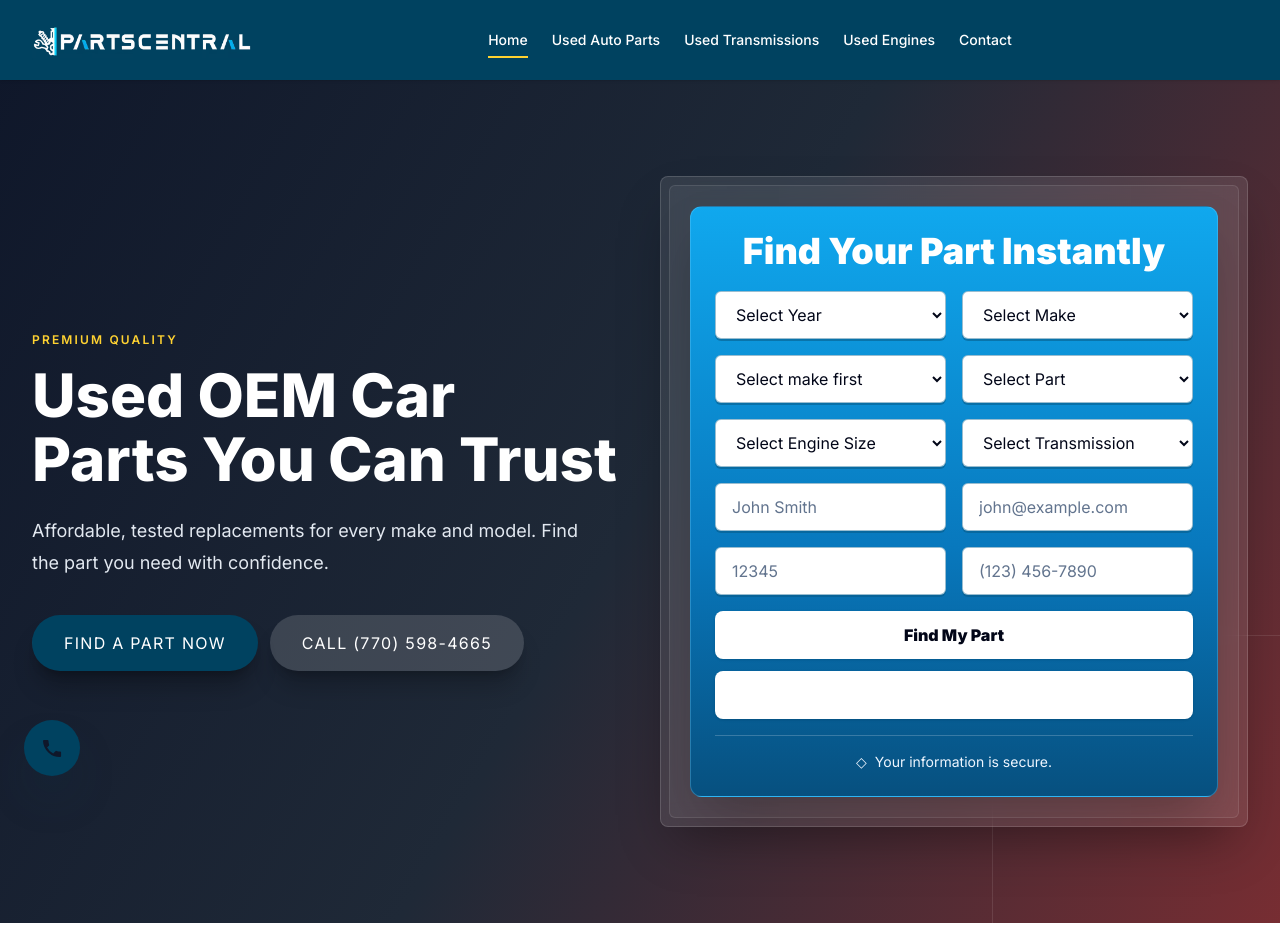
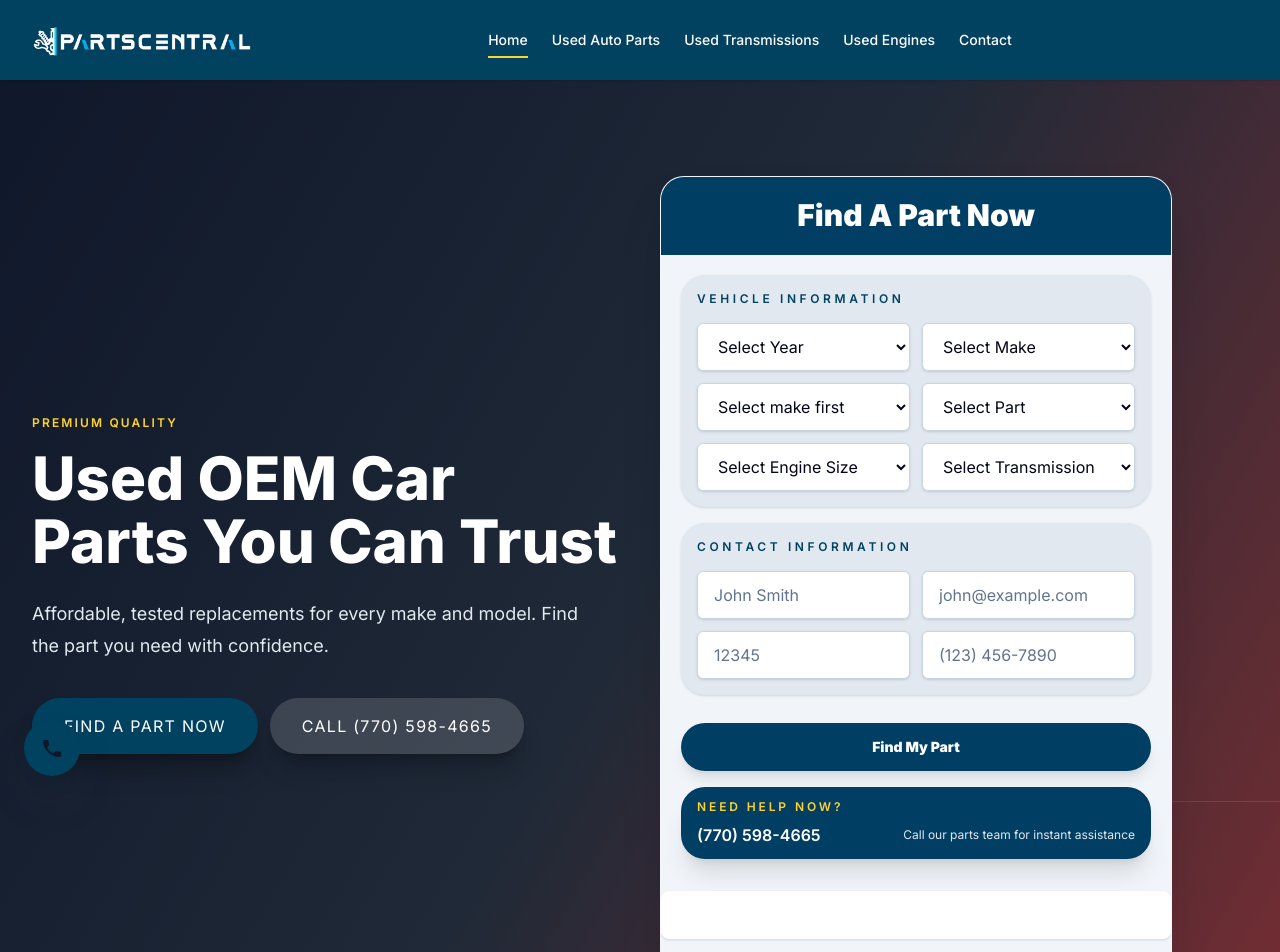
Before and after one commit to rajat290/usedcarparts, a Next.js app: page / in a window 1280 px wide. Shown: the top 952 px of the page. Built offline with nearby package versions, Linux system fonts and the light colour scheme.

Commit message:
feat: Refactor VehicleSelectorForm layout and styles; enhance Hero section integration

```diff
--- a/src/components/forms/VehicleSelectorForm.tsx
+++ b/src/components/forms/VehicleSelectorForm.tsx
@@ -1,5 +1,6 @@
 "use client";
 
+import { Phone } from "lucide-react";
 import { useState } from "react";
 
 type SubmitStatus = "idle" | "sending" | "success" | "error";
@@ -120,7 +121,7 @@ function SelectField({
     <label className="block">
       <span className="sr-only">{label}</span>
       <select
-        className="h-12 w-full rounded-md border border-sky-800/40 bg-white px-4 text-base text-slate-950 shadow-[0_2px_0_rgba(7,89,133,0.55)] outline-none transition focus:border-primary focus:ring-2 focus:ring-primary/20"
+        className="h-12 w-full rounded-md border border-slate-300 bg-white px-4 text-base text-slate-950 shadow-sm outline-none transition focus:border-primary focus:ring-2 focus:ring-primary/50"
         name={name}
         onChange={(event) => onChange?.(event.target.value)}
         required
@@ -149,7 +150,7 @@ function TextField({
     <label className="block">
       <span className="sr-only">{label}</span>
       <input
-        className="h-12 w-full rounded-md border border-sky-800/40 bg-white px-4 text-base text-slate-950 shadow-[0_2px_0_rgba(7,89,133,0.55)] outline-none transition placeholder:text-slate-500 focus:border-primary focus:ring-2 focus:ring-primary/20"
+        className="h-12 w-full rounded-md border border-slate-300 bg-white px-4 text-base text-slate-950 shadow-sm outline-none transition placeholder:text-slate-500 focus:border-primary focus:ring-2 focus:ring-primary/50"
         name={name}
         placeholder={placeholder}
         required
@@ -206,15 +207,22 @@ export default function VehicleSelectorForm() {
 
   return (
     <form
-      className="w-full max-w-2xl rounded-xl border border-sky-300/30 bg-[linear-gradient(180deg,#10a8ee_0%,#0878bd_58%,#07507f_100%)] p-5 shadow-2xl shadow-black/25 sm:p-6"
+      className="w-full max-w-lg overflow-hidden rounded-[1.5rem] border border-white/10 bg-slate-100 shadow-2xl shadow-black/20"
       onSubmit={handleSubmit}
       id="vehicle-selector-form"
     >
-      <h2 className="mb-5 text-center text-3xl font-black tracking-normal text-white sm:text-4xl">
-        Find Your Part Instantly
+      <div className="bg-[#003f63] px-5 py-5 sm:px-6">
+        <h2 className="text-center text-2xl font-black leading-tight text-white sm:text-3xl">
+          Find A Part Now
         </h2>
+      </div>
 
-      <div className="grid gap-4 sm:grid-cols-2">
+      <div className="space-y-4 p-4 sm:p-5">
+        <div className="rounded-3xl bg-slate-200 p-4 shadow-sm">
+          <p className="mb-4 text-xs font-semibold uppercase tracking-[0.3em] text-primary">
+            Vehicle Information
+          </p>
+          <div className="grid gap-3 sm:grid-cols-2">
             <SelectField label="Year" name="year" options={years} />
             <SelectField
               label="Make"
@@ -236,19 +244,39 @@ export default function VehicleSelectorForm() {
             <SelectField label="Part" name="part" options={parts} />
             <SelectField label="Engine Size" name="engineSize" options={engineSizes} />
             <SelectField label="Transmission" name="transmission" options={transmissions} />
+          </div>
+        </div>
+
+        <div className="rounded-3xl bg-slate-200 p-4 shadow-sm">
+          <p className="mb-4 text-xs font-semibold uppercase tracking-[0.3em] text-primary">
+            Contact Information
+          </p>
+          <div className="grid gap-3 sm:grid-cols-2">
             <TextField label="Full Name" name="fullName" placeholder="John Smith" />
             <TextField label="Email" name="email" placeholder="john@example.com" type="email" />
             <TextField label="Zip Code" name="zipCode" placeholder="12345" />
             <TextField label="Phone" name="phone" placeholder="(123) 456-7890" type="tel" />
           </div>
+        </div>
 
         <button
-        className="mt-4 h-12 w-full rounded-lg bg-white px-5 text-base font-black text-slate-950 shadow-sm transition hover:bg-blue-50 disabled:cursor-not-allowed disabled:opacity-70"
+          className="mt-3 h-12 w-full rounded-full bg-[#003f63] px-5 text-sm font-black text-white shadow-lg transition hover:bg-[#002d51] disabled:cursor-not-allowed disabled:opacity-70"
           disabled={isSending}
           type="submit"
         >
           {isSending ? "Sending..." : "Find My Part"}
         </button>
+
+        <div className="rounded-3xl bg-[#003f63] px-4 py-3 text-white shadow-xl">
+          <p className="text-xs font-semibold uppercase tracking-[0.24em] text-amber-300">
+            Need help now?
+          </p>
+          <div className="mt-2 flex flex-col gap-2 sm:flex-row sm:items-center sm:justify-between">
+            <span className="text-base font-semibold">(770) 598-4665</span>
+            <span className="text-xs text-slate-200">Call our parts team for instant assistance</span>
+          </div>
+        </div>
+      </div>
 
       {submitMessage ? (
         <p
@@ -263,7 +291,7 @@ export default function VehicleSelectorForm() {
       ) : null}
 
       <a
-        className="mt-3 flex h-12 w-full items-center justify-center gap-2 rounded-lg bg-white px-5 text-base font-black text-slate-950 shadow-sm transition hover:bg-blue-50"
+        className="mt-3 flex h-12 w-full items-center justify-center gap-2 rounded-lg bg-white px-4 text-sm font-black text-slate-950 shadow-sm transition hover:bg-blue-50"
         href="tel:8883382540"
       >
         &#9742; (888) 338-2540
--- a/src/components/sections/home/Hero.tsx
+++ b/src/components/sections/home/Hero.tsx
@@ -74,11 +74,9 @@ export default function Hero() {
             variants={child}
             initial="hidden"
             animate="show"
-            className="rounded-lg border border-white/15 bg-white/10 p-2 shadow-2xl shadow-black/30 backdrop-blur-md"
+            className="rounded-[2rem] bg-transparent p-0"
           >
-            <div className="rounded-md border border-white/10 bg-white/5 p-4 sm:p-5">
-              <VehicleSelectorForm />
-            </div>
+            <VehicleSelectorForm />
           </motion.div>
         </div>
       </Container>
```
Lines whose indentation alone changed are shown as unchanged.
